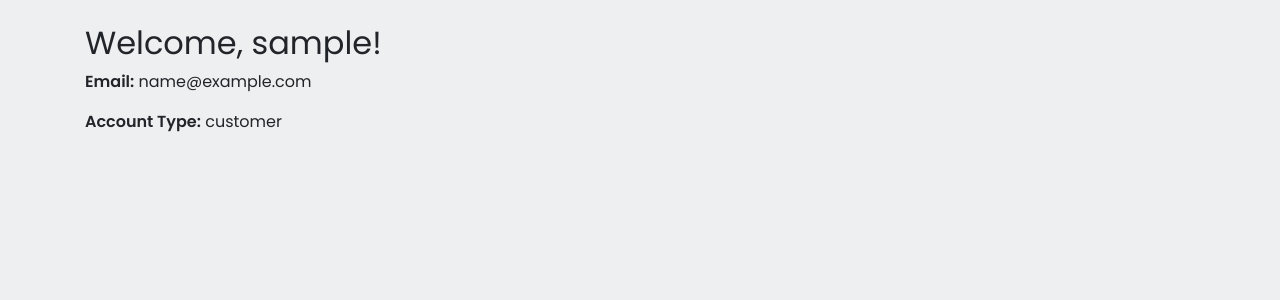
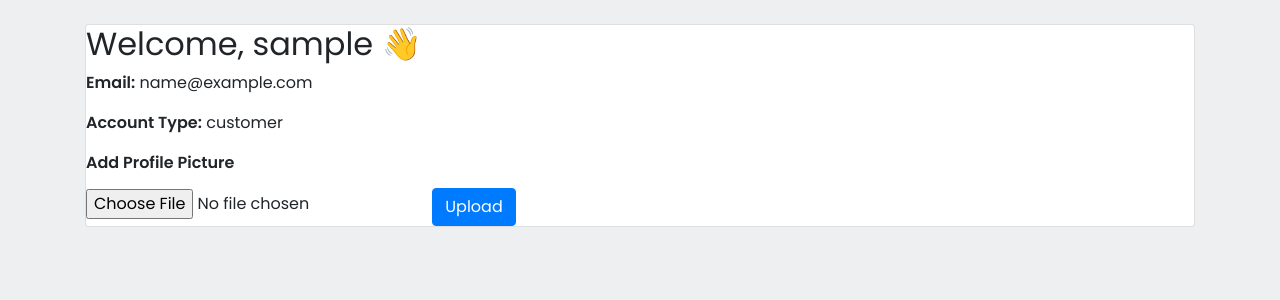
Before and after one commit to Oyetron2000/Allymarket-, a Flask app: page /profile in a window 1280 px wide. Shown: the part 100-400 px from the top of the page. Run offline with Flask 3, Linux system fonts and the light colour scheme; the visitor is signed in with stand-in values (Sample User, id 1); some libraries are stand-ins or nearby versions.

Commit message:
Update profile.html
11/08/2025

```diff
--- a/FBLA 2025/Website/Templates/profile.html
+++ b/FBLA 2025/Website/Templates/profile.html
@@ -1,41 +1,133 @@
 {% extends "base.html" %}
-{%block title%}AllyMarket{%endblock%}
+{% block title %}AllyMarket{% endblock %}
 
-{%block content%}
-<div class="profile-container">
-  <h2>Welcome, {{ user.FirstName }}!</h2>
-  <p><strong>Email:</strong> {{ user.email }}</p>
-  <p><strong>Account Type:</strong> {{ user.user_type }}</p>
+{% block content %}
+<div class="profile-wrapper">
+  <div class="card profile-card">
+    <div class="profile-header">
+      <div class="profile-info">
+        <h2>Welcome, {{ user.FirstName }} 👋</h2>
+        <div class="profile-details">
+          <p><strong>Email:</strong> {{ user.email }}</p>
+          <p><strong>Account Type:</strong> {{ user.user_type }}</p>
 
-  {% if user.user_type == 'BusinessOwner' %}
-     {%if user.biz_added == false%}
-      <h1>Add your biz</h1>
-      <form method="POST">
+          {% if not user.profile_image %}
+          <form method="POST" enctype="multipart/form-data" action="{{ url_for('views.profile') }}">
+            <label for="profile_image"><strong>Add Profile Picture</strong></label><br>
+            <input type="file" name="profile_image" accept="image/*" required>
+            <button type="submit" class="btn btn-primary" style="margin-top: 5px;">Upload</button>
+          </form>
+          {% endif %}
+        </div>
+      </div>
 
-            <textarea name="biz_name" id="biz_name" class="form-control" placeholder="Business Name" style="width: 300px; height: 40px;" ></textarea>
-            <br>
-            <textarea name="biz_desc" id="biz_desc" class="form-control" placeholder="Description" style="width: 400px";></textarea>
-            <br>
-            <textarea name="biz_cat" id="biz_cat" class="form-control" placeholder="Business category" style="width: 300px; height: 40px;" ></textarea>
-            <br>
-            <div align = "center">
-
-                    <button type= "submit" class="btn btn-primary">Add Business</button>
-            </div>
-        </form>
-      {% endif %}
-
-      {%if user.biz_added == true%}
-    <div class="business-info">
-      <h3>Your Business</h3>
-      {% if user.business_name %}
-        <p><strong>Business Name:</strong> {{ user.business_name }}</p>
-      {% else %}
-        <p>No business name added yet.</p>
+      {% if user.profile_image %}
+      <div class="profile-image-container">
+        <img
+          src="{{ url_for('static', filename='uploads/profiles/' + user.profile_image) }}"
+          alt="Profile Picture"
+          class="profile-image"
+        >
+      </div>
       {% endif %}
     </div>
-  {% endif %}
-  {% endif %}
+  </div>
 </div>
 
-    {% endblock%}
+{% if user.user_type == 'BusinessOwner' %}
+  {% if not businesses or businesses|length == 0 %}
+    <!-- Add Business Form -->
+    <div class="card add-business-card">
+      <h3>Add Your Business</h3>
+
+      {% with messages = get_flashed_messages(with_categories=true) %}
+        {% if messages %}
+          <div class="flash-wrap">
+            {% for category, message in messages %}
+              <div class="flash {{ category }}">{{ message }}</div>
+            {% endfor %}
+          </div>
+        {% endif %}
+      {% endwith %}
+
+      <form method="POST" enctype="multipart/form-data" class="biz-form" action="{{ url_for('views.profile') }}" novalidate>
+        <input type="text" name="biz_name" placeholder="Business Name" required>
+        <textarea name="biz_desc" placeholder="Description" rows="4" required></textarea>
+
+        <div class="biz-category-group">
+          <label>Select a Business Category:</label>
+          <div class="category-options">
+            <input type="radio" id="food" name="biz_cat" value="Food & Beverage" required>
+            <label for="food" class="category-flair">Food & Beverage</label>
+
+            <input type="radio" id="retail" name="biz_cat" value="Retail">
+            <label for="retail" class="category-flair">Retail</label>
+
+            <input type="radio" id="services" name="biz_cat" value="Services">
+            <label for="services" class="category-flair">Services</label>
+
+            <input type="radio" id="health" name="biz_cat" value="Health & Wellness">
+            <label for="health" class="category-flair">Health & Wellness</label>
+
+            <input type="radio" id="arts" name="biz_cat" value="Arts & Crafts">
+            <label for="arts" class="category-flair">Arts & Crafts</label>
+          </div>
+        </div>
+
+        <div class="biz-image-upload">
+          <label for="biz_image"><strong>Add Business Image</strong></label><br>
+          <input type="file" name="biz_image" id="biz_image" accept="image/*" required>
+        </div>
+
+        <button class="btn btn-primary" type="submit">Add Business</button>
+      </form>
+    </div>
+
+  {% else %}
+    <!-- Show Business -->
+    <div class="biz-list">
+      <h3>Your Business</h3>
+
+      {% with messages = get_flashed_messages(with_categories=true) %}
+        {% if messages %}
+          <div class="flash-wrap">
+            {% for category, message in messages %}
+              <div class="flash {{ category }}">{{ message }}</div>
+            {% endfor %}
+          </div>
+        {% endif %}
+      {% endwith %}
+
+      <div class="biz-grid">
+        {% for b in businesses %}
+          <article class="card biz-card">
+  <div class="biz-card-content">
+    <div class="biz-info">
+      <div class="biz-card-head">
+        <h4>{{ b.biz_name }}</h4>
+        <span class="badge">{{ b.category }}</span>
+      </div>
+      <p class="muted">{{ b.description }}</p>
+
+      {% if b.created_at %}
+        <div class="biz-card-foot">
+          Added {{ b.created_at.strftime('%b %d, %Y') }}
+        </div>
+      {% endif %}
+    </div>
+
+    {% if b.image_file %}
+      <div class="biz-image-wrap">
+        <img src="{{ url_for('static', filename='uploads/businesses/' + b.image_file) }}"
+             alt="{{ b.biz_name }}"
+             class="biz-image">
+      </div>
+    {% endif %}
+  </div>
+</article>
+        {% endfor %}
+      </div>
+    </div>
+  {% endif %}
+{% endif %}
+{% endblock %}
```
